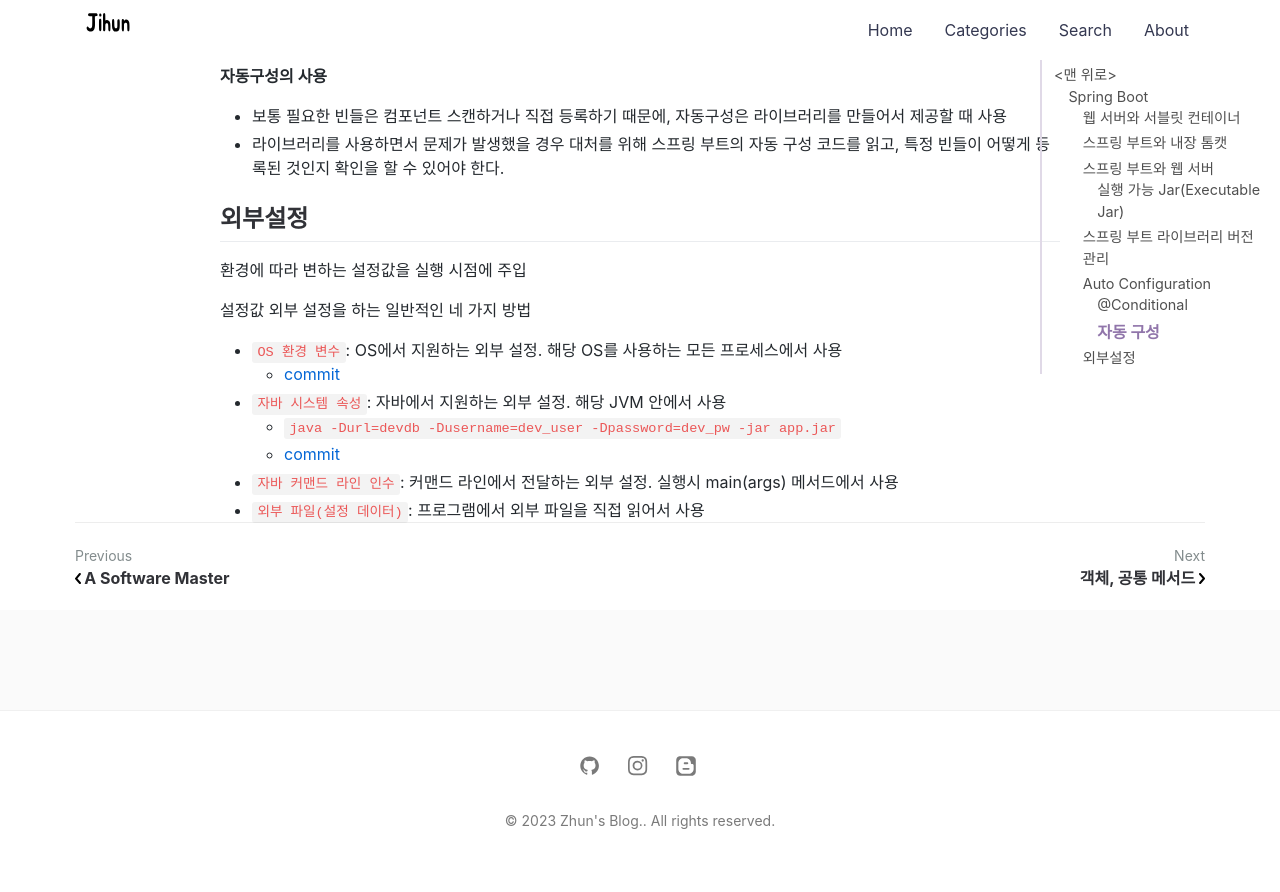
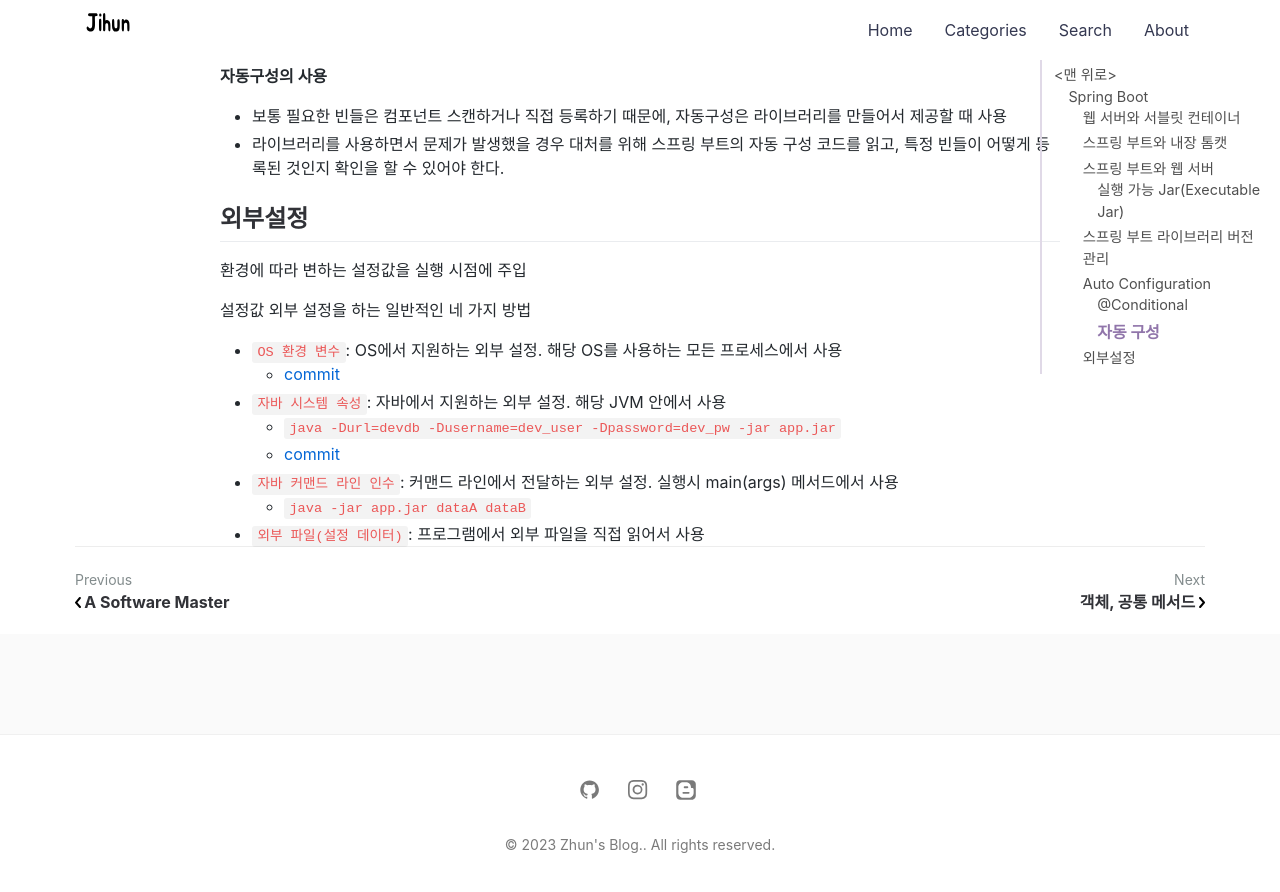
Before and after one commit to jihunparkme/jihunparkme.github.io, a Jekyll site: the page built from _posts/2023-04-06-spring-boot.md, in a window 1280 px wide and 900 px high, scrolled down 12531 px. Shown: the top 892 px of the window. Built offline with Jekyll 4.4.1, drawn with Linux system fonts in a browser that asks for light colours; nearby versions of some CDN libraries; comment, search, counter and statistics services are not loaded.

Commit message:
[SpringBoot] 외부설정: 커맨드 라인 인수

```diff
--- a/_posts/2023-04-06-spring-boot.md
+++ b/_posts/2023-04-06-spring-boot.md
@@ -524,4 +524,5 @@ public class JdbcTemplateAutoConfiguration {
   - `java -Durl=devdb -Dusername=dev_user -Dpassword=dev_pw -jar app.jar`
   - [commit](https://github.com/jihunparkme/Inflearn-Spring-Boot/commit/83e5b951d1ffd06b21c05d9b4317527405ae99e6)
 - `자바 커맨드 라인 인수`: 커맨드 라인에서 전달하는 외부 설정. 실행시 main(args) 메서드에서 사용
+  - `java -jar app.jar dataA dataB`
 - `외부 파일(설정 데이터)`: 프로그램에서 외부 파일을 직접 읽어서 사용
```
